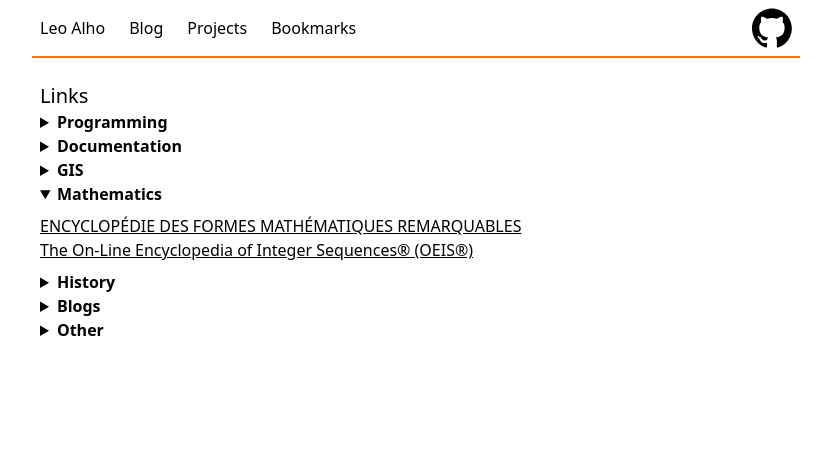
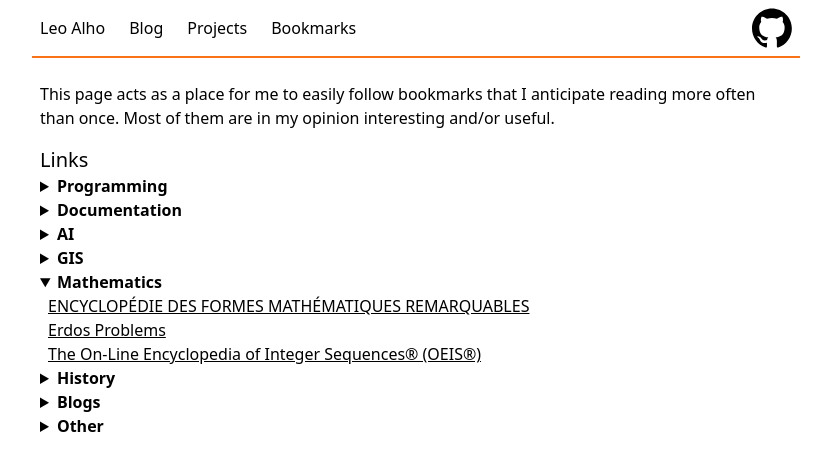
Before and after one commit to leoalho/leoalho.github.io, a Next.js app: page /links in a window 1280 px wide. Both pictures are taken after a click on the heading "Mathematics". Shown: the top 470 px of the page, without its empty margins (224-1055 px from the left). Built offline with nearby package versions, Linux system fonts and the light colour scheme.

Commit message:
Add links move WIP posts to posts, update hydration error in links, fix sorting of blogposts

```diff
--- a/src/pages/blog.tsx
+++ b/src/pages/blog.tsx
@@ -21,7 +21,9 @@ const Blog = (props: any) => {
   return (
     <div>
       <h2>Blog posts:</h2>
-      {props.allPostsData.map((post: any) => (
+      {props.allPostsData.sort((a: any,b: any) => {
+        return b.date > a.date
+      }).map((post: any) => (
         <BlogCard key={post.id} metadata={post} />
       ))}
     </div>
--- a/src/pages/links.tsx
+++ b/src/pages/links.tsx
@@ -8,6 +8,7 @@ const Links = (props: any) => {
   const sections = [
     { name: "Programming", slug: "dev" },
     { name: "Documentation", slug: "docs" },
+    { name: "AI", slug: "ai"},
     { name: "GIS", slug: "gis" },
     { name: "Mathematics", slug: "math" },
     { name: "History", slug: "history" },
@@ -17,6 +18,7 @@ const Links = (props: any) => {
 
   return (
     <>
+      <div className="mb-4">This page acts as a place for me to easily follow bookmarks that I anticipate reading more often than once. Most of them are in my opinion interesting and/or useful.</div>
       <h2>Links</h2>
       {sections.map((section: any, sectionIndex: number) => {
         return (
@@ -24,7 +26,7 @@ const Links = (props: any) => {
             <summary>
               <b>{section.name}</b>
             </summary>
-            <p>
+            <div className="ml-2">
               {props.linksData
                 .filter((link: any) => link.category === section.slug)
                 .sort((a: any, b: any) => {
@@ -41,7 +43,7 @@ const Links = (props: any) => {
                     </div>
                   );
                 })}
-            </p>
+            </div>
           </details>
         );
       })}
```
Also changed, not shown: src/links/links.csv, src/posts/picomap.md (renamed from src/postsInProgres/picomap.md), src/posts/rasters2.md (renamed from src/postsInProgres/rasters2.md), src/posts/rasters3.md (renamed from src/postsInProgres/rasters3.md).
